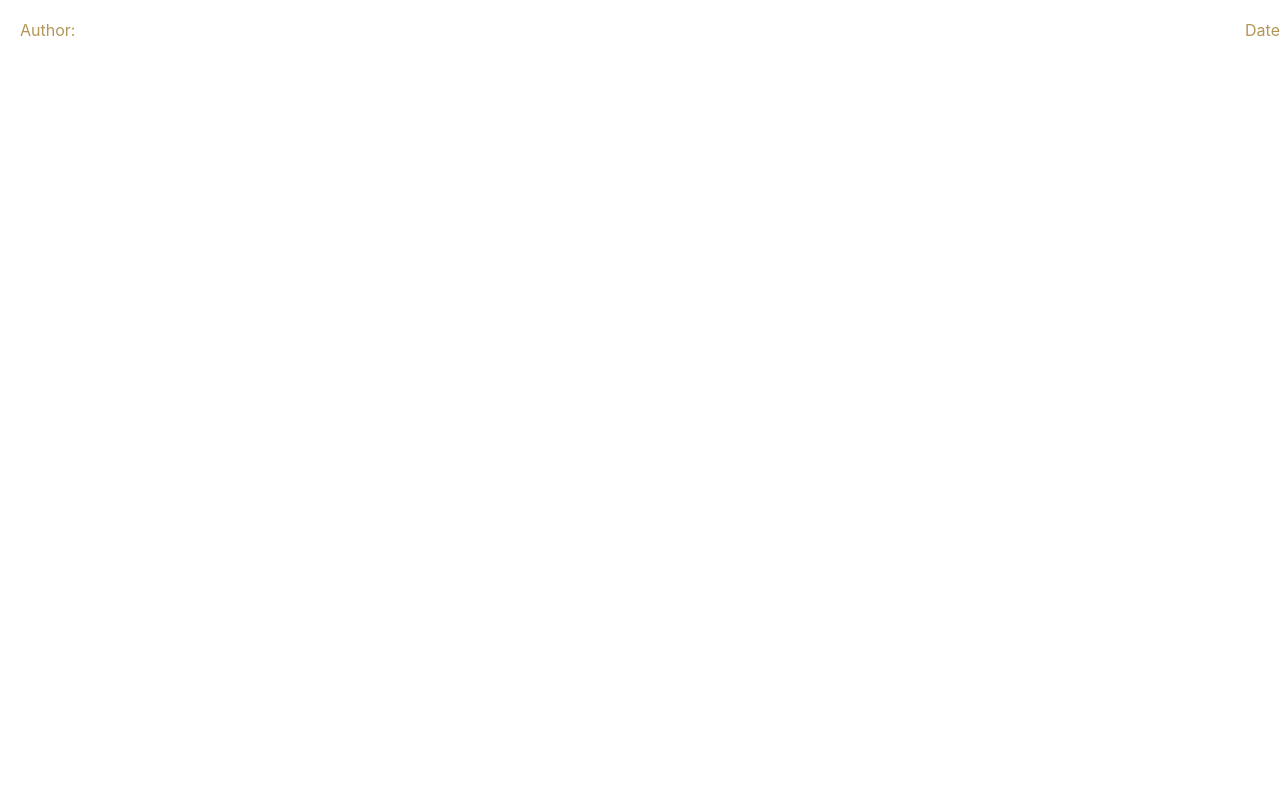
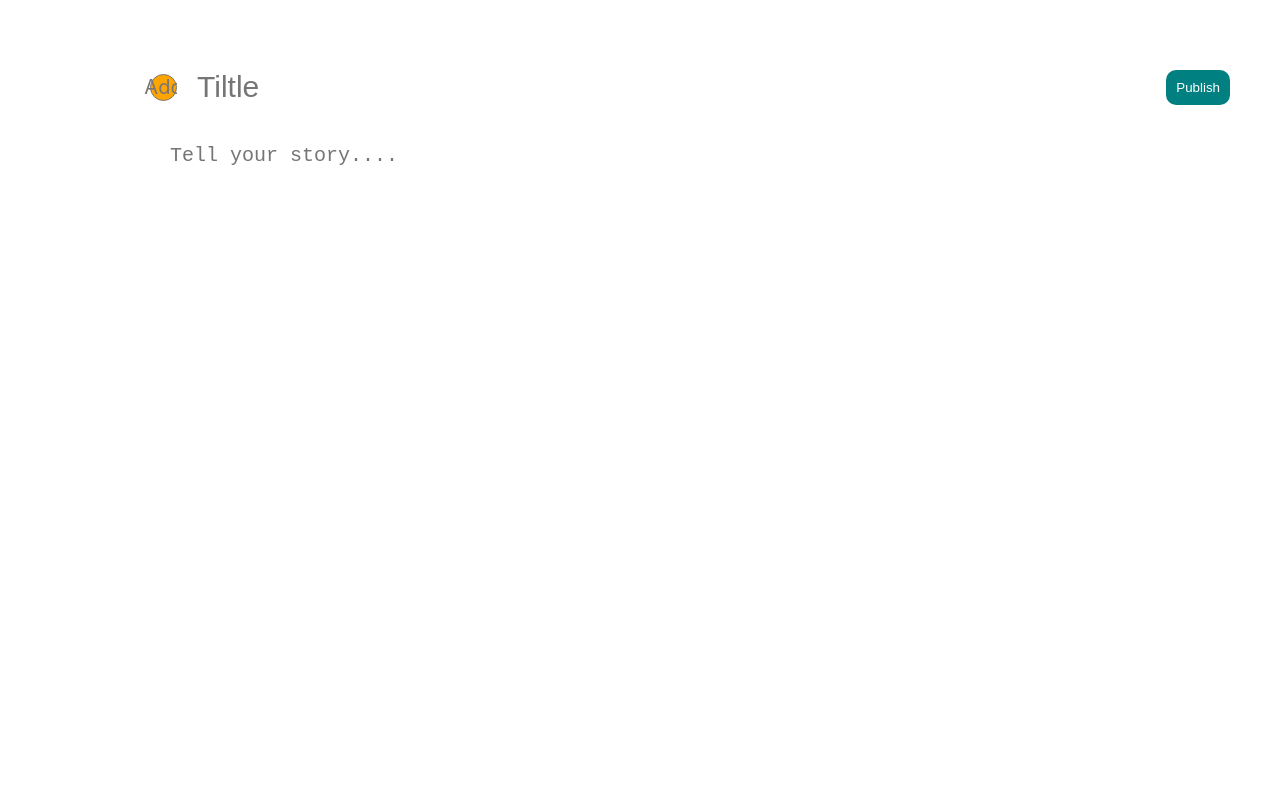
Before and after one commit to arabog/blog, a React (Create React App) app in the folder client/: page /login in a window 1280 px wide. Shown: the top 800 px of the page. Built offline with nearby package versions, Linux system fonts and the light colour scheme.

Commit message:
write created

```diff
--- a/client/src/App.js
+++ b/client/src/App.js
@@ -8,7 +8,11 @@
 // 	Route
 // } from "react-router-dom"
 // import Settings  from "./pages/settings/Settings"
-import SinglePost  from "./components/singlePost/SinglePost"
+// import SinglePost  from "./components/singlePost/SinglePost"
+
+import Write from "./pages/write/Write";
+
+// import Single from "./pages/single/Single";
 
 
 function App() {
@@ -32,7 +36,10 @@ function App() {
 		// </Router>
 		<div>
 			{/* <Settings /> */}
-			<SinglePost />
+			{/* <SinglePost /> */}
+
+			{/* <Single /> */}
+			<Write />
 		</div>
 	);
 }
--- a/client/src/pages/single/single.css
+++ b/client/src/pages/single/single.css
@@ -0,0 +1,3 @@
+.single {
+          display: flex;
+}
--- /dev/null
+++ b/client/src/pages/write/Write.jsx
@@ -0,0 +1,39 @@
+import "./write.css"
+
+export default function Write() {
+          return (
+                    <div className="write">
+                              <form className="writeForm">
+                                        <div className="writeFormGroup">
+                                                  <label htmlFor="fileInput">
+                                                            <span className="writeIcon">Add</span>
+                                                  </label>
+
+                                                  <input
+                                                            type="file"
+                                                            id="fileInput"
+                                                            style={{display: "none"}}
+                                                  />
+
+                                                  <input type="text"
+                                                            placeholder="Tiltle"
+                                                            className="writeInput"
+                                                  />
+                                        </div>
+
+                                        <div className="writeFormGroup">
+                                                  <textarea
+                                                            placeholder="Tell your story...."
+                                                            type="text"
+                                                            className="writeInput writeText"
+                                                  ></textarea>
+                                        </div>
+
+                                        <button type="submit" className="writeSubmit">
+                                                  Publish
+                                        </button>
+
+                              </form>
+                    </div>
+          )
+}
--- /dev/null
+++ b/client/src/pages/write/write.css
@@ -0,0 +1,57 @@
+.write {
+          padding-top: 50px;
+}
+
+
+.writeForm {
+          position: relative;
+}
+
+
+.writeFormGroup {
+          margin-left: 150px;
+          display: flex;
+          align-items: center;
+}
+
+
+.writeIcon {
+          width: 25px;
+          height: 25px;
+          border-radius: 50%;
+          border: 1px solid;
+          display: flex;
+          align-items: center;
+          justify-content: center;
+          font-size: 20px;
+          color: rgb(121, 118, 118);
+          cursor: pointer;
+          background: orange;
+}
+
+
+.writeInput {
+          font-size: 30px;
+          border: none;
+          outline: none;
+          padding: 20px;
+          width: 70vw;
+}
+
+.writeText {
+          height: 100vh;
+          font-size: 20px;
+}
+
+.writeSubmit {
+          position: absolute;
+          top: 20px;
+          right: 50px;
+          color: #fff;
+          background: teal;
+          padding: 10px;
+          border-radius: 10px;
+          border: none;
+          outline: none;
+          cursor: pointer;
+}
```
Also changed, not shown: client/src/components/post/Post.jsx (+9 -0 lines), client/src/pages/single/Single.jsx (+13 -0 lines).
